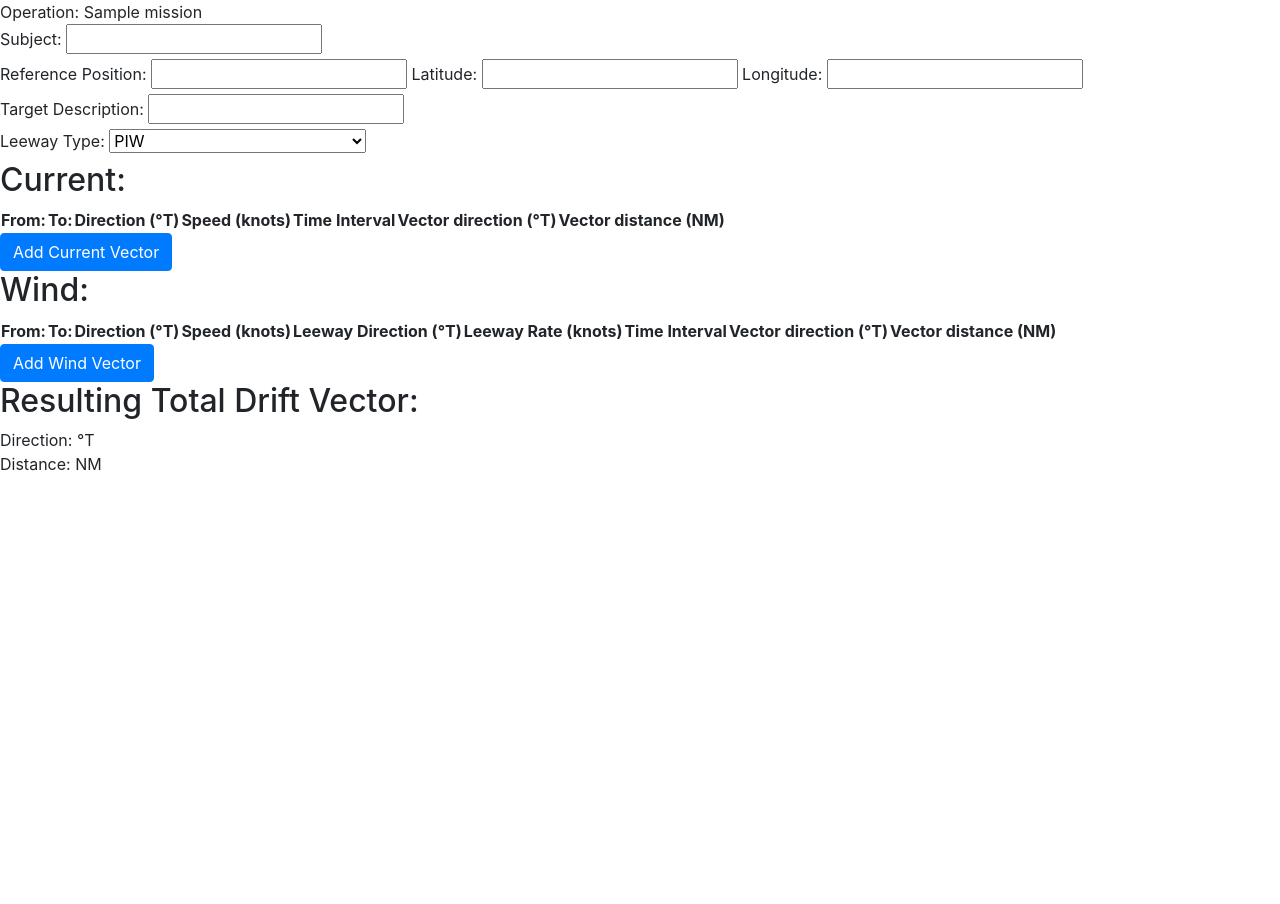
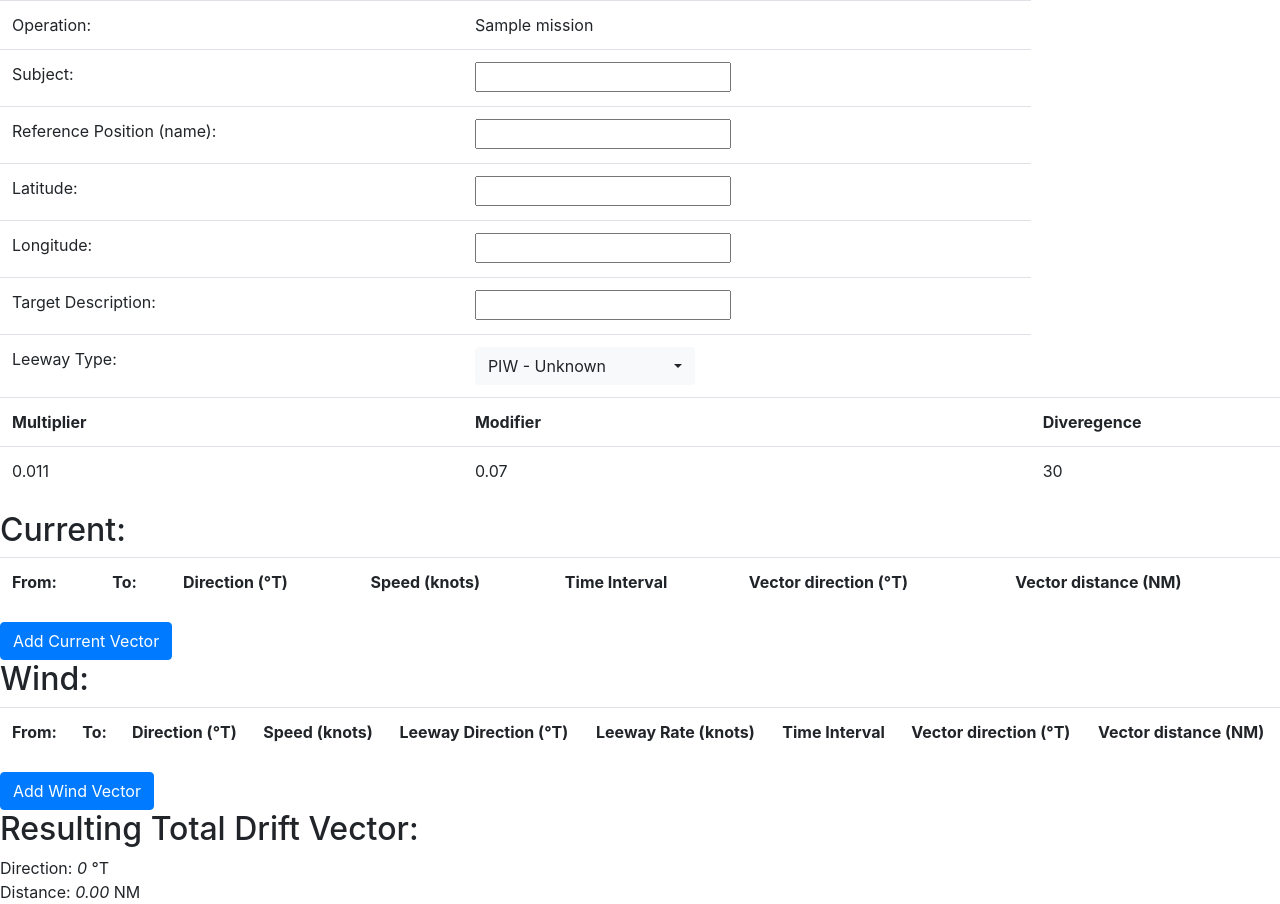
Before and after one commit to canterbury-air-patrol/search-management-map, a Django app: page /mission/1/sar/marine/vectors/ in a window 1280 px wide. Before the commit the page ends 471 px from the top, so only its background shows below. Run offline with Django 3.2, Linux system fonts and the light colour scheme; a user stored in the database is signed in; tables that the repository leaves empty hold one stand-in row (values such as "Sample post"); lists and menus that the app fills with data are empty; parts of the project's set-up code (start-up, migrations or seed data) failed here and were passed over; some libraries are stand-ins or nearby versions.

Commit message:
marinesar: Improve UI for MarineVectors

```diff
--- a/map/static/MarineVectors/MarineVectors.js
+++ b/map/static/MarineVectors/MarineVectors.js
@@ -56,6 +56,10 @@ class MarineVectorsWind {
         this.wind_speed = wind_speed
         this.leeway_data = leeway_data
     }
+    updateLeewayData(leeway_data)
+    {
+        this.leeway_data = leeway_data
+    }
     getWindDirectionTo()
     {
         return (this.wind_direction_from + 180) % 360;
@@ -88,11 +92,289 @@ class MarineVectorsWind {
     }
 }
 
+marinesar_vectors_input_rows = [
+    {
+        'display_name': 'Subject',
+        'form_field': 'subject',
+        'input_type': 'text',
+    },
+    {
+        'display_name': 'Reference Position (name)',
+        'form_field': 'LKP',
+        'input_type': 'text',
+    },
+    {
+        'display_name': 'Latitude',
+        'form_field': 'LKP_lat',
+        'input_type': 'text',
+    },
+    {
+        'display_name': 'Longitude',
+        'form_field': 'LKP_lng',
+        'input_type': 'text',
+    },
+    {
+        'display_name': 'Target Description',
+        'form_field': 'target_description',
+        'input_type': 'text',
+    },
+]
+
+search_object_leeway = [
+    {
+        'description': 'PIW - Unknown',
+        'multiplier': 0.011,
+        'modifier': 0.07,
+        'divergence': 30,
+    },
+    {
+        'description': 'PIW - Vertical',
+        'multiplier': 0.014,
+        'modifier': 0.07,
+        'divergence': 18,
+    },
+    {
+        'description': 'PIW - Sitting',
+        'multiplier': 0.012,
+        'modifier': 0.00,
+        'divergence': 18,
+    },
+    {
+        'description': 'PIW - Horizontal - Survival Suit',
+        'multiplier': 0.014,
+        'modifier': 0.10,
+        'divergence': 30,
+    },
+    {
+        'description': 'PIW - Horizontal - Scuba Suit',
+        'multiplier': 0.007,
+        'modifier': 0.08,
+        'divergence': 30,
+    },
+    {
+        'description': 'PIW - Horizontal - Deceased',
+        'multiplier': 0.015,
+        'modifier': 0.08,
+        'divergence': 30,
+    },
+    {
+        'description': 'Survival Craft - Maritime Life Raft - No Ballast - Unknown',
+        'multiplier': 0.042,
+        'modifier': 0.03,
+        'divergence': 28,
+    },
+    {
+        'description': 'Survival Craft - Maritime Life Raft - No Ballast - no canopy, no drogue',
+        'multiplier': 0.057,
+        'modifier': 0.21,
+        'divergence': 24,
+    },
+    {
+        'description': 'Survival Craft - Maritime Life Raft - No Ballast - no canopy, w/drogue',
+        'multiplier': 0.044,
+        'modifier': -0.20,
+        'divergence': 28,
+    },
+    {
+        'description': 'Survival Craft - Maritime Life Raft - No Ballast - canopy, no drogue',
+        'multiplier': 0.037,
+        'modifier': 0.11,
+        'divergence': 24,
+    },
+    {
+        'description': 'Survival Craft - Maritime Life Raft - No Ballast - canopy, w/drogue',
+        'multiplier': 0.030,
+        'modifier': 0.00,
+        'divergence': 28,
+    },
+    {
+        'description': 'Survival Craft - Maritime Life Raft - Shallow Ballast and Canopy - Unknown',
+        'multiplier': 0.029,
+        'modifier': 0.00,
+        'divergence': 22,
+    },
+    {
+        'description': 'Survival Craft - Maritime Life Raft - Shallow Ballast and Canopy - no drogue',
+        'multiplier': 0.032,
+        'modifier': -0.02,
+        'divergence': 22,
+    },
+    {
+        'description': 'Survival Craft - Maritime Life Raft - Shallow Ballast and Canopy - w/drogue',
+        'multiplier': 0.025,
+        'modifier': 0.01,
+        'divergence': 22,
+    },
+    {
+        'description': 'Survival Craft - Maritime Life Raft - Shallow Ballast and Canopy - capsized',
+        'multiplier': 0.017,
+        'modifier': -0.10,
+        'divergence': 8,
+    },
+    {
+        'description': 'Survival Craft - Maritime Life Raft - Deep Ballast and Canopies',
+        'multiplier': 0.030,
+        'modifier': 0.02,
+        'divergence': 13,
+    },
+    {
+        'description': 'Survival Craft - Other Maritime Survival Craft - life capsule',
+        'multiplier': 0.038,
+        'modifier': -0.08,
+        'divergence': 22,
+    },
+    {
+        'description': 'Survival Craft - Other Maritime Survival Craft - USCG Sea Rescue Kit',
+        'multiplier': 0.025,
+        'modifier': -0.04,
+        'divergence': 7,
+    },
+    {
+        'description': 'Survival Craft - Aviation Life Rafts - no ballast, w/canopy Evac/Slide - 4-6 person no drogue',
+        'multiplier': 0.037,
+        'modifier': 0.11,
+        'divergence': 24,
+    },
+    {
+        'description': 'Survival Craft - Aviation Life Rafts - no ballast, w/canopy Evac/Slide - 46-person',
+        'multiplier': 0.028,
+        'modifier': -0.01,
+        'divergence': 15,
+    },
+    {
+        'description': 'Person Powered Craft - Sea Kayak - w/person on aft deck',
+        'multiplier': 0.011,
+        'modifier': 0.24,
+        'divergence': 15,
+    },
+    {
+        'description': 'Person Powered Craft - Surf Board - w/person',
+        'multiplier': 0.020,
+        'modifier': 0.00,
+        'divergence': 15,
+    },
+    {
+        'description': 'Person Powered Craft - Wind Surfer - w/person and mast/sail in water',
+        'multiplier': 0.023,
+        'modifier': 0.10,
+        'divergence': 12,
+    },
+    {
+        'description': 'Sailing Vessel - Mono-hull - Full Keel - Deep Draft',
+        'multiplier': 0.030,
+        'modifier': 0.00,
+        'divergence': 48,
+    },
+    {
+        'description': 'Sailing Vessel - Mono-hull - Full Keel - Shoal Draft',
+        'multiplier': 0.040,
+        'modifier': 0.00,
+        'divergence': 48,
+    },
+    {
+        'description': 'Power Vessel - Skiffs - Flat Bottom - Boston Whaler',
+        'multiplier': 0.034,
+        'modifier': 0.04,
+        'divergence': 22,
+    },
+    {
+        'description': 'Power Vessel - Skiffs - V-hull - std. Configuraton',
+        'multiplier': 0.030,
+        'modifier': 0.08,
+        'divergence': 15,
+    },
+    {
+        'description': 'Power Vessel - Skiffs - V-hull - Swamped',
+        'multiplier': 0.017,
+        'modifier': 0.00,
+        'divergence': 15,
+    },
+    {
+        'description': 'Power Vessel - Sports Boat - Cuddy Cabin - Modified V-hull',
+        'multiplier': 0.069,
+        'modifier': -0.08,
+        'divergence': 19,
+    },
+    {
+        'description': 'Power Vessel - Sports Fisher - Center Console - Open cockpit',
+        'multiplier': 0.060,
+        'modifier': -0.09,
+        'divergence': 22,
+    },
+    {
+        'description': 'Power Vessels - Commercial Fishing Vessels - Unknown',
+        'multiplier': 0.037,
+        'modifier': 0.02,
+        'divergence': 48,
+    },
+    {
+        'description': 'Power Vessels - Commercial Fishing Vessels - Sampans',
+        'multiplier': 0.040,
+        'modifier': 0.00,
+        'divergence': 48,
+    },
+    {
+        'description': 'Power Vessels - Commercial Fishing Vessels - Side-stern Trawler',
+        'multiplier': 0.042,
+        'modifier': 0.00,
+        'divergence': 48,
+    },
+    {
+        'description': 'Power Vessels - Commercial Fishing Vessels - Longliners',
+        'multiplier': 0.037,
+        'modifier': 0.00,
+        'divergence': 48,
+    },
+    {
+        'description': 'Power Vessels - Commercial Fishing Vessels - Junk',
+        'multiplier': 0.027,
+        'modifier': 0.10,
+        'divergence': 48,
+    },
+    {
+        'description': 'Power Vessels - Commercial Fishing Vessels - Gill-netter - w/rear reel',
+        'multiplier': 0.040,
+        'modifier': 0.01,
+        'divergence': 33,
+    },
+    {
+        'description': 'Power Vessels - Coastal Freighter',
+        'multiplier': 0.028,
+        'modifier': 0.00,
+        'divergence': 48,
+    },
+    {
+        'description': 'Boating Debris - F/V Debris',
+        'multiplier': 0.020,
+        'modifier': 0.00,
+        'divergence': 10,
+    },
+    {
+        'description': 'Boating Debris - Bait/wharf box holds a cubic meter of Ice - Unknown',
+        'multiplier': 0.013,
+        'modifier': 0.27,
+        'divergence': 31,
+    },
+    {
+        'description': 'Boating Debris - Bait/wharf box holds a cubic meter of Ice - lightly loaded',
+        'multiplier': 0.026,
+        'modifier': 0.18,
+        'divergence': 15,
+    },
+    {
+        'description': 'Boating Debris - Bait/wharf box holds a cubic meter of Ice - fully loaded',
+        'multiplier': 0.016,
+        'modifier': 0.16,
+        'divergence': 33,
+    },
+]
+
 class MarineVectors {
-    constructor(leeway_data) {
+    constructor(input_table_id) {
         this.current_vectors = []
         this.wind_vectors = []
-        this.leeway_data = leeway_data
+        this.leeway_data = {}
+        this.input_table_id = input_table_id
     }
     getResultingVector()
     {
@@ -159,6 +441,81 @@ class MarineVectors {
         this.wind_vectors.push(wind_vector)
         return wind_vector
     }
+
+    populate_input_table()
+    {
+        for (var idx in marinesar_vectors_input_rows)
+        {
+            var row = marinesar_vectors_input_rows[idx]
+
+            var html = '<tr>'
+            html += '<td>'
+            html += '<label for="' + row['form_field'] + '">' + row['display_name'] + ':</label>'
+            html += '</td>'
+            html += '<td>'
+            html += '<input type="' + row['input_type'] + '" id="' + row['form_field'] + '" name="' + row['form_field'] + '" />'
+            html += '</td>'
+            html += '</tr>'
+
+            $("#" + this.input_table_id).append(html)
+        }
+
+        var html = '<tr>'
+        html += '<td>'
+        html += '<label for="leeway_type">Leeway Type:</label>'
+        html += '</td>'
+        html += '<td>'
+        html += '<select id="leeway_type" name="leeway_type" class="selectpicker" data-live-search="true" />'
+        html += '</td>'
+        html += '</tr>'
+
+        $("#" + this.input_table_id).append(html)
+        this.populate_leeway_selector("leeway_type")
+
+        html = '<tr>'
+        html += '<th>Multiplier</th>'
+        html += '<th>Modifier</th>'
+        html += '<th>Diveregence</th>'
+        html += '</tr><tr>'
+        html += '<td id="leeway_multiplier" />'
+        html += '<td id="leeway_modifier" />'
+        html += '<td id="leeway_divergence" />'
+        html += '</tr>'
+
+        $("#" + this.input_table_id).append(html)
+
+        this.update_leeway_data()
+    }
+
+    update_leeway_data()
+    {
+        var leeway_idx = $("#" + this.leeway_selector).val();
+        this.leeway_data = search_object_leeway[leeway_idx];
+        $("#leeway_multiplier").text(this.leeway_data['multiplier'])
+        $("#leeway_modifier").text(this.leeway_data['modifier'])
+        $("#leeway_divergence").text(this.leeway_data['divergence'])
+        this.recalculate();
+    }
+
+    populate_leeway_selector(leeway_selector)
+    {
+        var vectors = this
+        this.leeway_selector = leeway_selector
+
+        for (var idx in search_object_leeway)
+        {
+            var leeway = search_object_leeway[idx]
+
+            var html = '<option value="' + idx + '">' + leeway['description'] + '</option>';
+            $("#" + this.leeway_selector).append(html)
+        }
+
+        $("#" + this.leeway_selector).change(function()
+        {
+            vectors.update_leeway_data()
+        })
+    }
+
     recalculate()
     {
         for (var idx in this.current_vectors)
@@ -176,6 +533,7 @@ class MarineVectors {
         for (var idx in this.wind_vectors)
         {
             var wind_vector = this.wind_vectors[idx]
+            wind_vector.updateLeewayData(this.leeway_data)
             var wvc = wind_vector.idx
             wind_vector.time_from = $("#wind_time_start_" + wvc).val()
             wind_vector.time_to = $("#wind_time_end_" + wvc).val()
--- a/marinesar/templates/marinesar_vectors.html
+++ b/marinesar/templates/marinesar_vectors.html
@@ -10,26 +10,20 @@
     {% bootstrap_javascript %}
     <link rel="stylesheet" href="{% static "css/main.css" %}" type="text/css" />
     <link rel="stylesheet" href="{% static "fontawesome/css/all.css" %}" type="text/css" />
+
+    <link rel="stylesheet" href="https://cdn.jsdelivr.net/npm/bootstrap-select@1.13.14/dist/css/bootstrap-select.min.css">
+    <script src="https://cdn.jsdelivr.net/npm/bootstrap-select@1.13.14/dist/js/bootstrap-select.min.js"></script>
 </head>
 <body>
     <form action="" method="POST">
-        Operation: {{ mission.mission_name }} <br />
-        <label for="subject">Subject:</label> <input type="text" name="subject" /> <br />
-        <label for="LKP">Reference Position:</label> <input type="text" name="LKP" />
-        <label for="LKP_lat">Latitude:</label> <input type="text" name="LKP_lat" />
-        <label for="LKP_lng">Longitude:</label> <input type="text" name="LKP_lng" /> <br />
-        <label for="target_description">Target Description:</label> <input type="text" name="target_description" /><br />
-        <label for="leeway_type">Leeway Type: </label>
-        <select name="leeway_type">
-            <option value="PIW-1">PIW</option>
-            <option value="PIW-2">PIW - Vertical</option>
-            <option value="PIW-3">PIW - Sitting</option>
-            <option value="PIW-4">PIW - Horizontal - Survival Suit</option>
-            <option value="PIW-5">PIW - Horizontal - Scuba Suit</option>
-            <option value="PIW-6">PIW - Horizontal - Deceased</option>
-        </select>
+        <table id="vector_inputs_table" class="table">
+            <tr>
+                <td>Operation: </td>
+                <td>{{ mission.mission_name }}</td>
+            </tr>
+        </table>
         <h2>Current:</h2>
-        <table id="current_vectors">
+        <table id="current_vectors" class="table">
             <tr>
                 <th>From:</th>
                 <th>To:</th>
@@ -42,7 +36,7 @@
         </table>
         <button id='btn_current_vector' class='btn btn-primary'>Add Current Vector</button>
         <h2>Wind:</h2>
-        <table id="wind_vectors">
+        <table id="wind_vectors" class="table">
             <tr>
                 <th>From:</th>
                 <th>To:</th>
@@ -62,7 +56,9 @@
     Distance: <em id="tdv_result_distance"></em> NM
 
     <script>
-        var vectors = new MarineVectors({'multiplier': 0.011, 'modifier': 0.07, 'divergence': 30 });
+        var vectors = new MarineVectors("vector_inputs_table");
+
+        vectors.populate_input_table()
 
         $('#btn_current_vector').click(function(e) {
             vectors.newCurrentVector();
```
